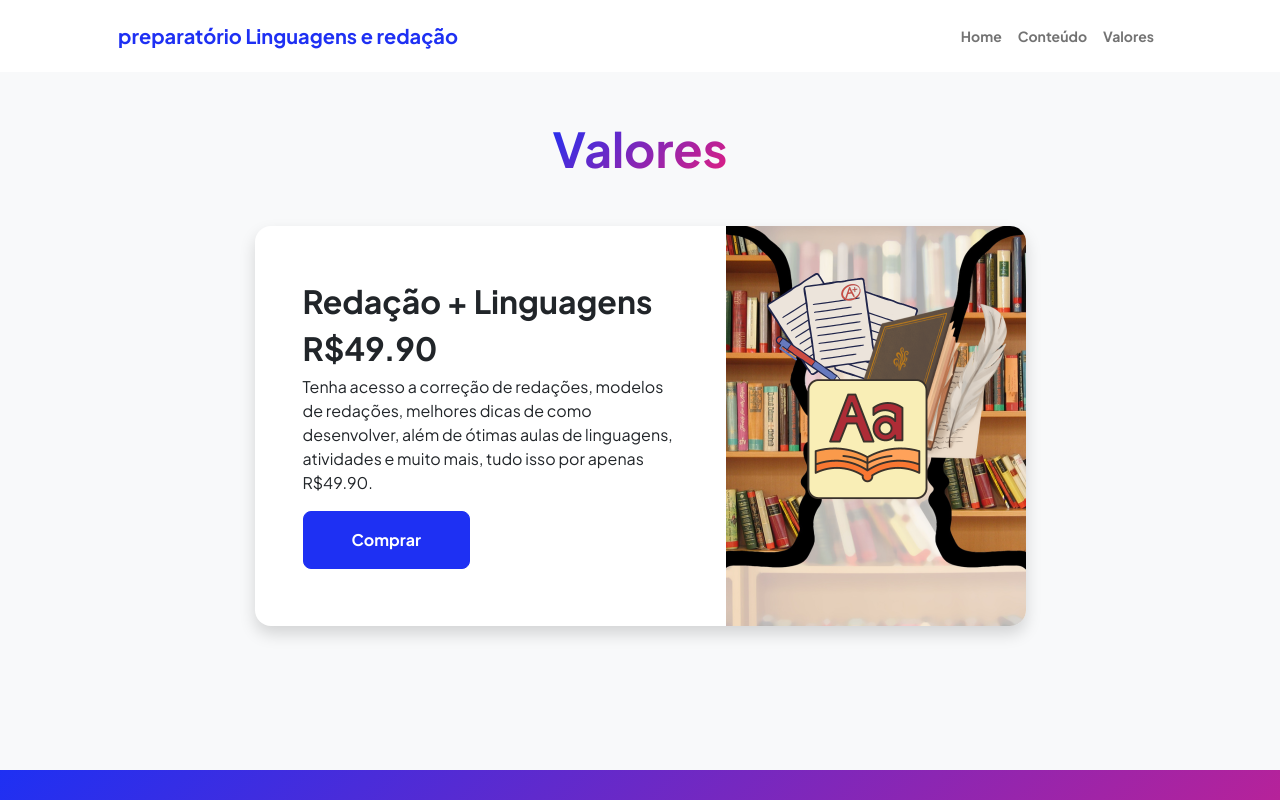
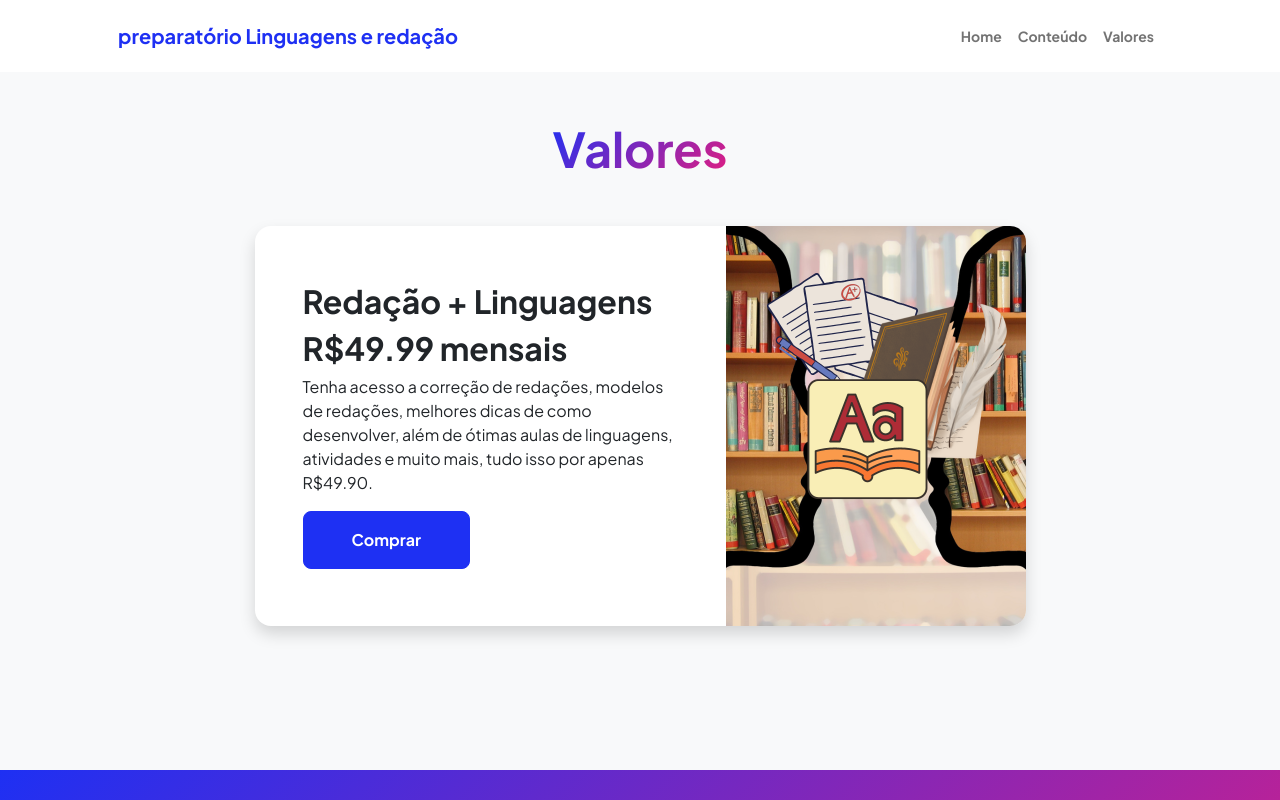
Before and after one commit to Jeova-1704/landing-page-curso-enem, a plain HTML site: page valor.html in a window 1280 px wide. Shown: the top 800 px of the page. Drawn offline with nearby package versions, Linux system fonts and the light colour scheme.

Commit message:
update valor

```diff
--- a/valor.html
+++ b/valor.html
@@ -47,7 +47,7 @@
                                     <div class="d-flex align-items-center">
                                         <div class="p-5">
                                             <h2 class="fw-bolder">Redação + Linguagens</h2>
-                                            <h2 class="fw-bolder">R$49.90</h2>
+                                            <h2 class="fw-bolder">R$49.99 mensais </h2>
                                             <p>Tenha acesso a correção de redações, modelos de redações, melhores dicas de como desenvolver, além de ótimas aulas de linguagens, atividades e muito mais, tudo isso por apenas R$49.90.</p>
                                             <a class="btn btn-primary btn-lg px-5 py-3 me-sm-3 fs-6 fw-bolder" target="_blank" href="https://wa.me/5587996327009?text=Ol%C3%A1,%20olhei%20seu%20curso%20e%20gostei.%20Desejo%20participar%20do%20seu%20intensivo%20reda%C3%A7%C3%A3o%20e%20literatura.">Comprar</a>
                                         </div>
```
